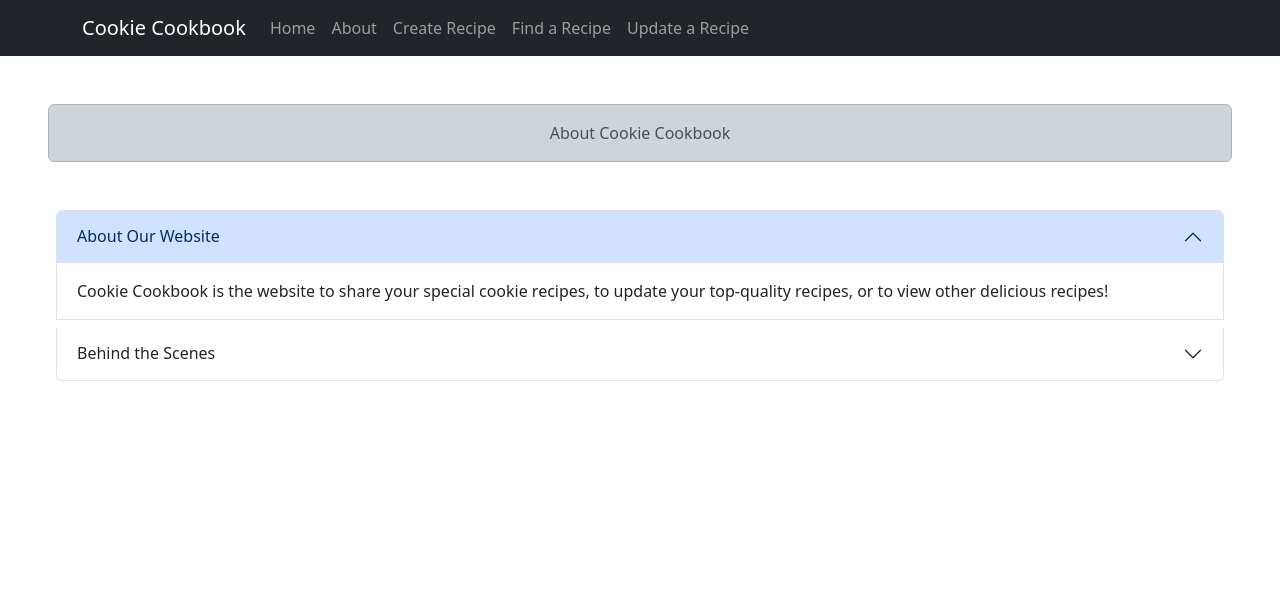
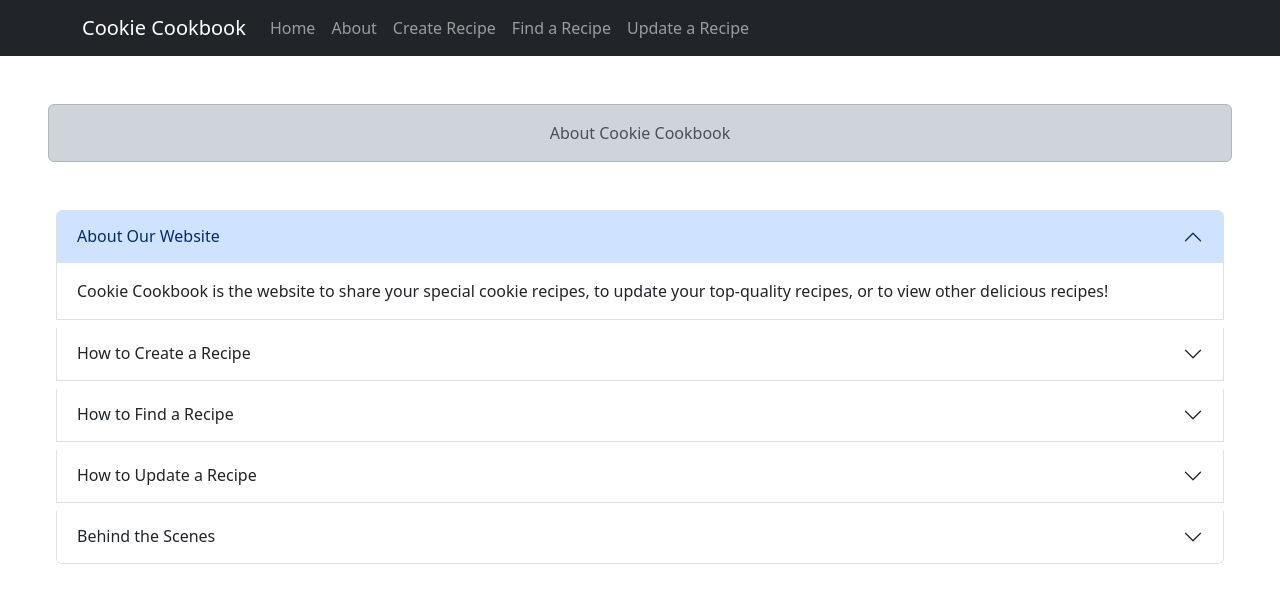
Before and after one commit to meiragoldstone/cookies, a React (Create React App) app in the folder cookie-cookbook-app/: page /About in a window 1280 px wide. Shown: the top 602 px of the page. Built offline with nearby package versions, Linux system fonts and the light colour scheme.

Commit message:
Beginning to add more to About page

```diff
--- a/cookie-cookbook-app/src/Pages/About.jsx
+++ b/cookie-cookbook-app/src/Pages/About.jsx
@@ -19,6 +19,44 @@ const About = () => {
                 </Accordion.Body>
                 </Accordion.Item>
                 <Accordion.Item eventKey="1" className = "m-2 text-center">
+                <Accordion.Header className = "text-center">How to Create a Recipe</Accordion.Header>
+                <Accordion.Body>
+                    To create a new delicious recipe, just follow these four simple steps.
+                    <ol>
+                        <li>Click the "Create Recipe" option on the site header.</li>
+                        <li>Choose an innovative name for your new cookie.</li>
+                        <li>Write up the list of ingredients and directions to make your cookie.</li>
+                        <li>Save your scrumptious recipe by clicking the "Save Recipe" button.</li>
+                    </ol>
+                    That's it! After following these steps, your special recipe will be available for all to try and taste!
+                </Accordion.Body>
+                </Accordion.Item>
+                <Accordion.Item eventKey="2" className = "m-2 text-center">
+                <Accordion.Header className = "text-center">How to Find a Recipe</Accordion.Header>
+                <Accordion.Body>
+                    To find your favorite cookie recipe, just follow these three simple steps.
+                    <ol>
+                        <li>Click the "Find a Recipe" option on the site header.</li>
+                        <li>Check if the recipe exists by typing the recipe name in the text area under the instructions "Type a list name to see if it exists:".</li>
+                        <li>Choose your desired recipe from the dropdown list at the top of the page.</li>
+                    </ol>
+                    That's it! After following these steps, your delectable cookie recipe will appear at the bottom of the page.
+                </Accordion.Body>
+                </Accordion.Item>
+                <Accordion.Item eventKey="3" className = "m-2 text-center">
+                <Accordion.Header className = "text-center">How to Update a Recipe</Accordion.Header>
+                <Accordion.Body>
+                    To update a cookie recipe, just follow these three simple steps.
+                    <ol>
+                        <li>Click the "Update a Recipe" option on the site header.</li>
+                        <li>Choose your desired recipe from the dropdown list at the top of the page.</li>
+                        <li>Review the recipe that opens on the left side of the page.</li>
+                        <li></li>
+                    </ol>
+                    That's it! After following these steps, your delectable cookie recipe will appear at the bottom of the page.
+                </Accordion.Body>
+                </Accordion.Item>
+                <Accordion.Item eventKey="4" className = "m-2 text-center">
                 <Accordion.Header className = "text-center">Behind the Scenes</Accordion.Header>
                 <Accordion.Body>
 
```
